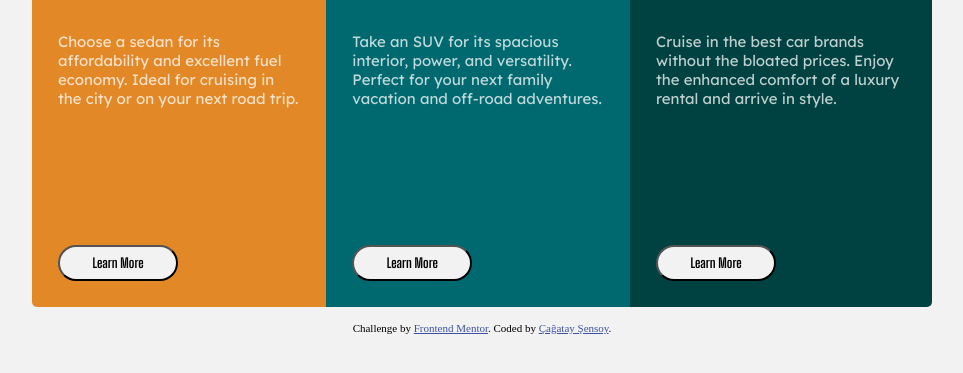
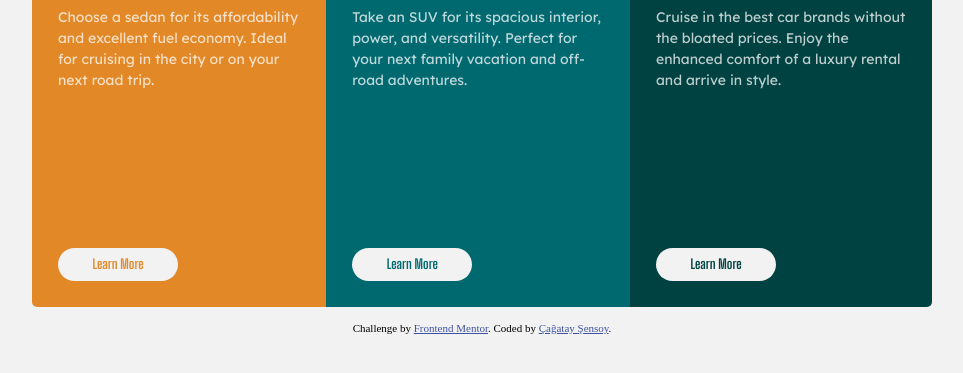
Before and after one commit to cgtysnsy/threecolumncard, a plain HTML site: page index.html in a window 1280 px wide. Shown: the part 307-680 px from the top of the page, without its empty margins (158-1121 px from the left). Drawn offline with Linux system fonts and the light colour scheme.

Commit message:
third commit

```diff
--- a/assets/css/style.css
+++ b/assets/css/style.css
@@ -41,12 +41,15 @@ h1 {
   font-family: "Big Shoulders Display", sans-serif;
   font-weight: 700;
   flex-basis: 30%;
+  margin-bottom: -15px;
 }
 p {
   color: hsla(0, 0%, 100%, 0.75);
   font-family: "Lexend Deca", sans-serif;
   font-weight: 400;
   flex-basis: 80%;
+  line-height: 1.5;
+  font-size: 14px;
 }
 .second {
   display: flex;
@@ -86,6 +89,7 @@ img {
   padding: 8px 2px;
   max-width: 120px;
   flex-basis: 10%;
+  border: none;
 }
 
 .attribution {
--- a/index.html
+++ b/index.html
@@ -24,7 +24,9 @@
           Choose a sedan for its affordability and excellent fuel economy. Ideal
           for cruising in the city or on your next road trip.
         </p>
-        <button class="button">Learn More</button>
+        <button class="button" style="color: hsl(31, 77%, 52%)">
+          Learn More
+        </button>
       </div>
       <div class="second">
         <img src="assets\images\icon-suvs.svg" alt="" class="suvs" />
@@ -33,7 +35,9 @@
           Take an SUV for its spacious interior, power, and versatility. Perfect
           for your next family vacation and off-road adventures.
         </p>
-        <button class="button">Learn More</button>
+        <button class="button" style="color: hsl(184, 100%, 22%)">
+          Learn More
+        </button>
       </div>
       <div class="third">
         <img src="assets\images\icon-luxury.svg" alt="" class="luxury" />
@@ -42,7 +46,9 @@
           Cruise in the best car brands without the bloated prices. Enjoy the
           enhanced comfort of a luxury rental and arrive in style.
         </p>
-        <button class="button">Learn More</button>
+        <button class="button" style="color: hsl(179, 100%, 13%)">
+          Learn More
+        </button>
       </div>
     </div>
 
```
